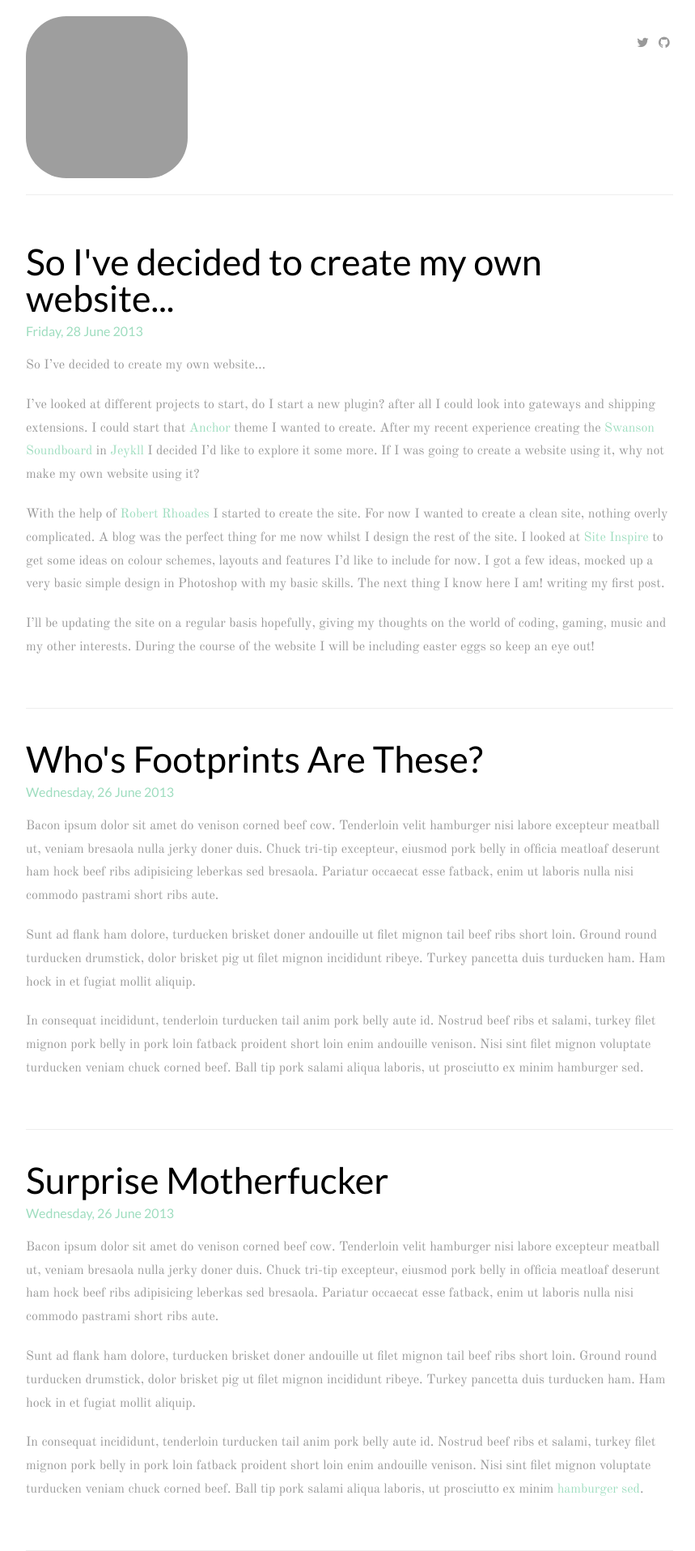
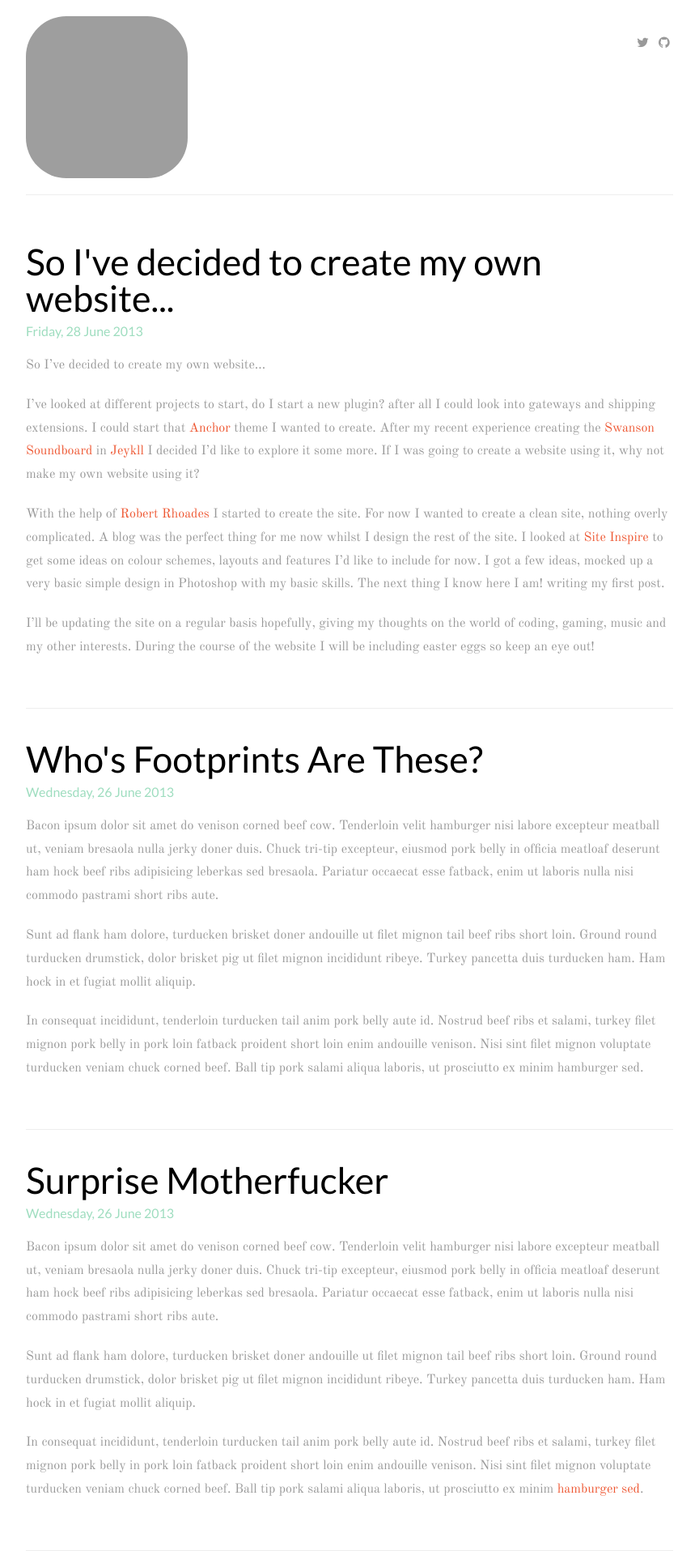
Before and after one commit to MrLuke/mrluke.github.io, a Jekyll site: the page built from index.html, in a window 1280 px wide. Shown: the whole page at 81% size, without its empty margins (208-1067 px from the left). Built offline with Jekyll 4.4.1, drawn with Linux system fonts in a browser that asks for light colours; grey boxes are pictures that could not be loaded.

Commit message:
Update style.css

```diff
--- a/css/style.css
+++ b/css/style.css
@@ -22,7 +22,7 @@ p{
 }
 
 a{
-	color: #9eddbf;
+	color: #ee5732;
 	text-decoration: none;
 }
 
```
